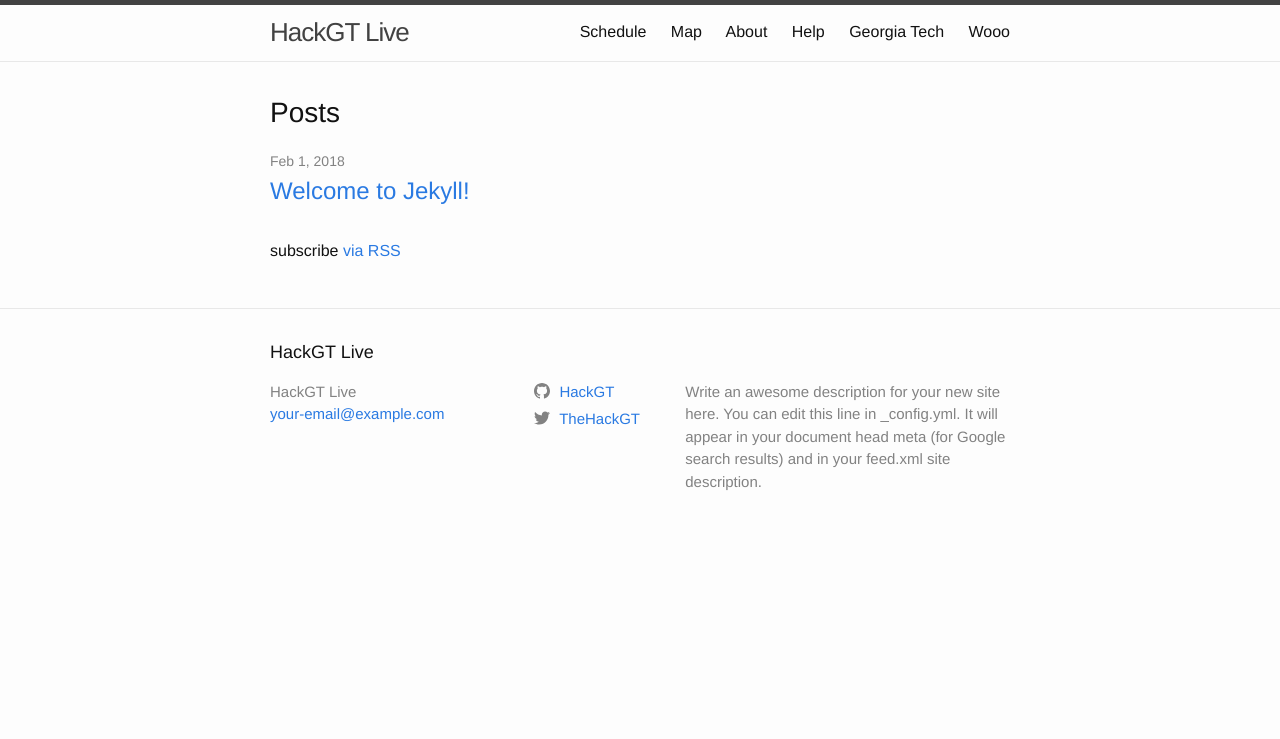
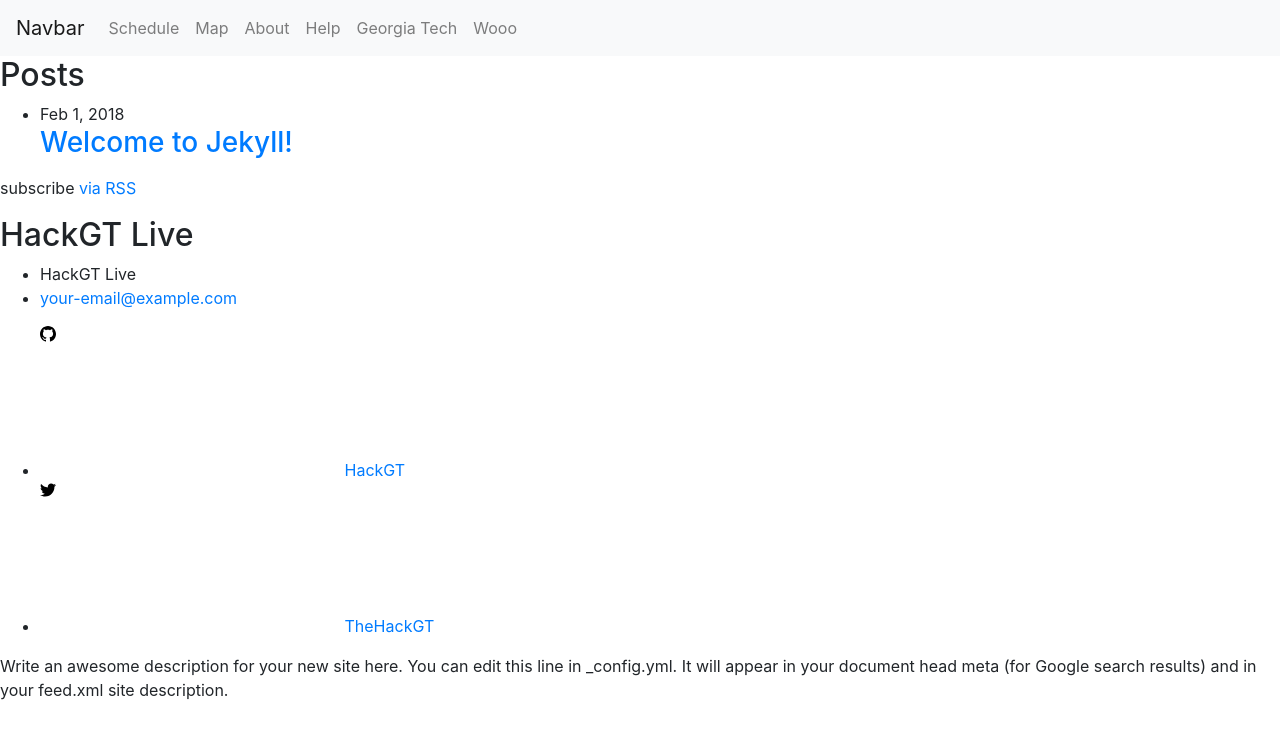
Before and after one commit to HackGT/live-site-old, a Jekyll site: the page built from index.md, in a window 1280 px wide. Shown: the top 739 px of the page. Built offline with Jekyll 4.4.1, drawn with Linux system fonts in a browser that asks for light colours; nearby versions of some CDN libraries.

Commit message:
Updated to use bootstrap navbar

```diff
--- a/_includes/head.html
+++ b/_includes/head.html
@@ -4,12 +4,14 @@
   <meta name="viewport" content="width=device-width, initial-scale=1">
   <link rel="manifest" href="assets/manifest.json">
   {% seo %}
-  <link rel="stylesheet" href="{{ "/assets/main.css" | relative_url }}">
+
   {% feed_meta %}
   {% if jekyll.environment == 'production' and site.google_analytics %}
     {% include google-analytics.html %}
   {% endif %}
     {% if page.js %}{% for script in page.js %}<script src="{{ script }}"></script>
     {% endfor %}{% endif %}
+    <link rel="stylesheet" href="https://maxcdn.bootstrapcdn.com/bootstrap/4.0.0/css/bootstrap.min.css" integrity="sha384-Gn5384xqQ1aoWXA+058RXPxPg6fy4IWvTNh0E263XmFcJlSAwiGgFAW/dAiS6JXm" crossorigin="anonymous">
+    <!-- <link rel="stylesheet" href="{{ "/assets/main.css" | relative_url }}"> -->
 
 </head>
--- a/_includes/header.html
+++ b/_includes/header.html
@@ -1,6 +1,4 @@
-<header class="site-header" role="banner">
 
-  <div class="wrapper">
 
     {% comment %}
         Group_by allows the navlinks to be alphabetically sorted when they have the same navpriority.  Higher navpriorities are expected to be displayed farther left or higher in a navbar.
@@ -12,36 +10,36 @@
 
     {% assign sorted_groups = site.event_pages | group_by: "priority" | reverse | sort: "title" %}
     {% assign sorted_links = site.data.navbar_links %}
-    <a class="site-title" rel="author" href="{{ "/" | relative_url }}">{{ site.title | escape }}</a>
+    <!-- <a class="site-title" rel="author" href="{{ "/" | relative_url }}">{{ site.title | escape }}</a> -->
 
     {% if sorted_groups %}
-      <nav class="site-nav">
-        <input type="checkbox" id="nav-trigger" class="nav-trigger" />
-        <label for="nav-trigger">
-          <span class="menu-icon">
-            <svg viewBox="0 0 18 15" width="18px" height="15px">
-              <path fill="#424242" d="M18,1.484c0,0.82-0.665,1.484-1.484,1.484H1.484C0.665,2.969,0,2.304,0,1.484l0,0C0,0.665,0.665,0,1.484,0 h15.031C17.335,0,18,0.665,18,1.484L18,1.484z"/>
-              <path fill="#424242" d="M18,7.516C18,8.335,17.335,9,16.516,9H1.484C0.665,9,0,8.335,0,7.516l0,0c0-0.82,0.665-1.484,1.484-1.484 h15.031C17.335,6.031,18,6.696,18,7.516L18,7.516z"/>
-              <path fill="#424242" d="M18,13.516C18,14.335,17.335,15,16.516,15H1.484C0.665,15,0,14.335,0,13.516l0,0 c0-0.82,0.665-1.484,1.484-1.484h15.031C17.335,12.031,18,12.696,18,13.516L18,13.516z"/>
-            </svg>
-          </span>
-        </label>
+    <nav class="navbar navbar-expand-lg navbar-light bg-light">
+        <a class="navbar-brand" href="#">Navbar</a>
+        <button class="navbar-toggler" type="button" data-toggle="collapse" data-target="#navbarToggler" aria-controls="navbarToggler" aria-expanded="false" aria-label="Toggle navigation">
+          <span class="navbar-toggler-icon"></span>
+        </button>
 
-        <div class="trigger">
+        <div class="collapse navbar-collapse" id="navbarToggler">
+            <div class="navbar-nav">
+                <ul class="navbar-nav mr-auto mt-2 mt-lg-0">
                   {% for group in sorted_groups %}
                     {% for event_page in group.items %}
                         {% if event_page.title %}
-                    <a class="page-link" href="{{ event_page.url | relative_url }}">{{ event_page.title | escape }}</a>
+                            <li class="nav-item">
+                                <a class="nav-link" href="{{ event_page.url | relative_url }}">{{ event_page.title | escape }}</a>
+                            </li>
                         {% endif %}
                     {% endfor %}
                   {% endfor %}
                   {% for link in sorted_links %}
                     {% if link.title %}
-                <a class="page-link" href="{{ link.url | relative_url }}">{{ link.title | escape }}</a>
+                        <li class="nav-item">
+                            <a class="nav-link" href="{{ link.url | relative_url }}">{{ link.title | escape }}</a>
+                        </li>
                     {% endif %}
                   {% endfor %}
+                </ul>
+          </div>
+          {% endif %}
       </div>
     </nav>
-    {% endif %}
-  </div>
-</header>
--- a/_layouts/default.html
+++ b/_layouts/default.html
@@ -16,5 +16,7 @@
     {% include footer.html %}
 
   </body>
-
+  <script src="https://code.jquery.com/jquery-3.2.1.slim.min.js" integrity="sha384-KJ3o2DKtIkvYIK3UENzmM7KCkRr/rE9/Qpg6aAZGJwFDMVNA/GpGFF93hXpG5KkN" crossorigin="anonymous"></script>
+  <script src="https://cdnjs.cloudflare.com/ajax/libs/popper.js/1.12.9/umd/popper.min.js" integrity="sha384-ApNbgh9B+Y1QKtv3Rn7W3mgPxhU9K/ScQsAP7hUibX39j7fakFPskvXusvfa0b4Q" crossorigin="anonymous"></script>
+  <script src="https://maxcdn.bootstrapcdn.com/bootstrap/4.0.0/js/bootstrap.min.js" integrity="sha384-JZR6Spejh4U02d8jOt6vLEHfe/JQGiRRSQQxSfFWpi1MquVdAyjUar5+76PVCmYl" crossorigin="anonymous"></script>
 </html>
```
Lines whose indentation alone changed are shown as unchanged.
